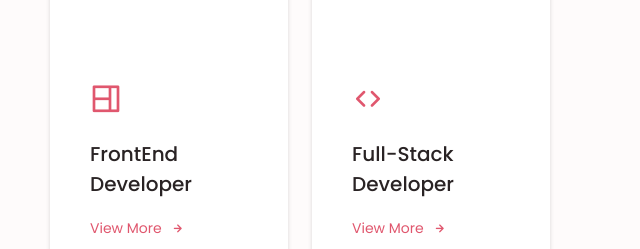
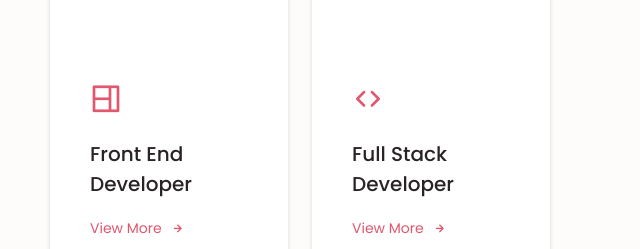
Before and after one commit to annuhpark/personal-portfolio, a website: page index.html in a window 1280 px wide. Shown: the part 2900-3149 px from the top of the page, 340-980 px from the left. Drawn offline with nearby package versions, Linux system fonts and the light colour scheme.

Commit message:
Edited heading of full stack and front end.

```diff
--- a/index.html
+++ b/index.html
@@ -422,7 +422,7 @@
             <div class="services__content">
               <div>
                 <i class="uil uil-web-grid services__icon"></i>
-                <h3 class="services__title">FrontEnd <br>Developer</h3>
+                <h3 class="services__title">Front End <br>Developer</h3>
               </div>
               <span class="button button--flex button--small button--link services__button">
                 View More
@@ -430,7 +430,7 @@
               </span>
               <div class="services__modal">
                 <div class="services__modal-content">
-                  <h4 class="services__modal-title">FrontEnd <br>Developer</h4>
+                  <h4 class="services__modal-title">Front End <br>Developer</h4>
                   <i class="uil uil-times services__modal-close"></i>
                   <ul class="services__modal-services grid">
                     <li class="services__modal-service">
@@ -457,7 +457,7 @@
             <div class="services__content">
               <div>
                 <i class="uil uil-arrow services__icon"></i>
-                <h3 class="services__title">Full-Stack <br>Developer</h3>
+                <h3 class="services__title">Full Stack <br>Developer</h3>
               </div>
               <span class="button button--flex button--small button--link services__button">
                 View More
@@ -465,7 +465,7 @@
               </span>
               <div class="services__modal">
                 <div class="services__modal-content">
-                  <h4 class="services__modal-title">Full-Stack <br>Developer</h4>
+                  <h4 class="services__modal-title">Full Stack <br>Developer</h4>
                   <i class="uil uil-times services__modal-close"></i>
                   <ul class="services__modal-services grid">
                     <li class="services__modal-service">
```
